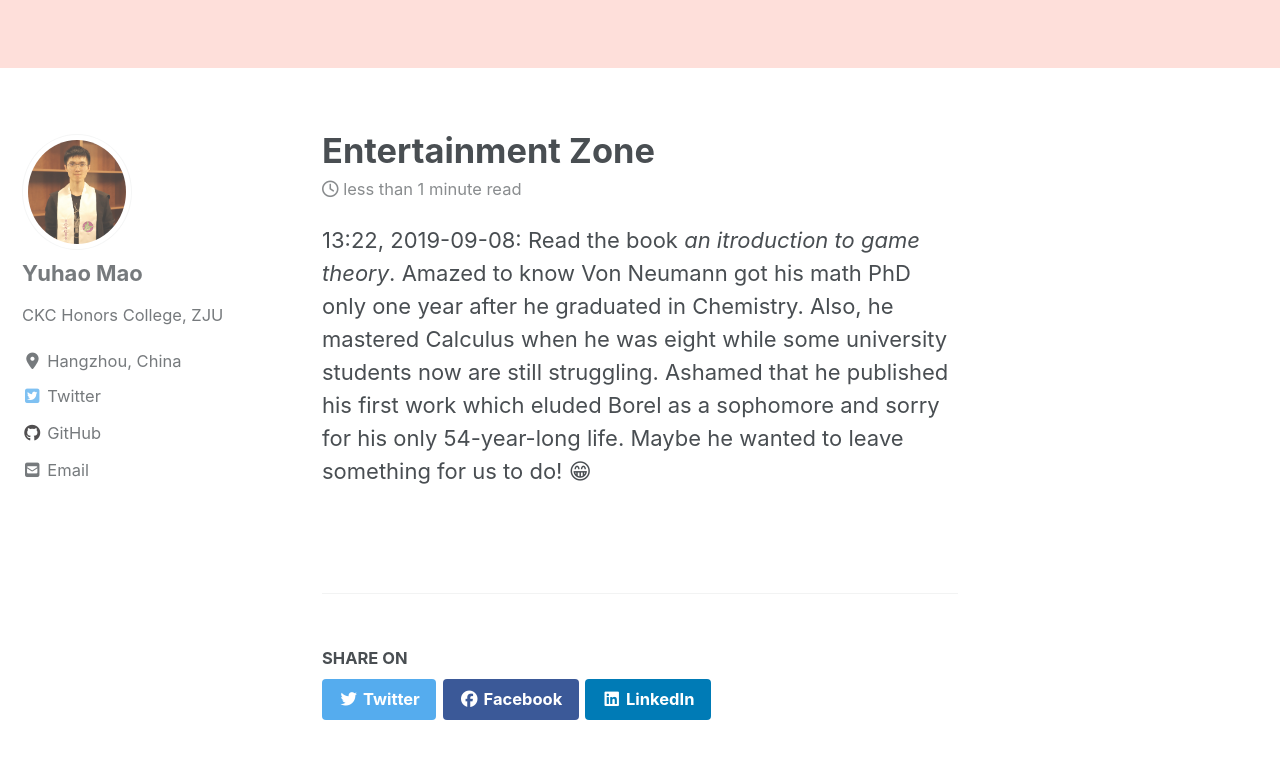
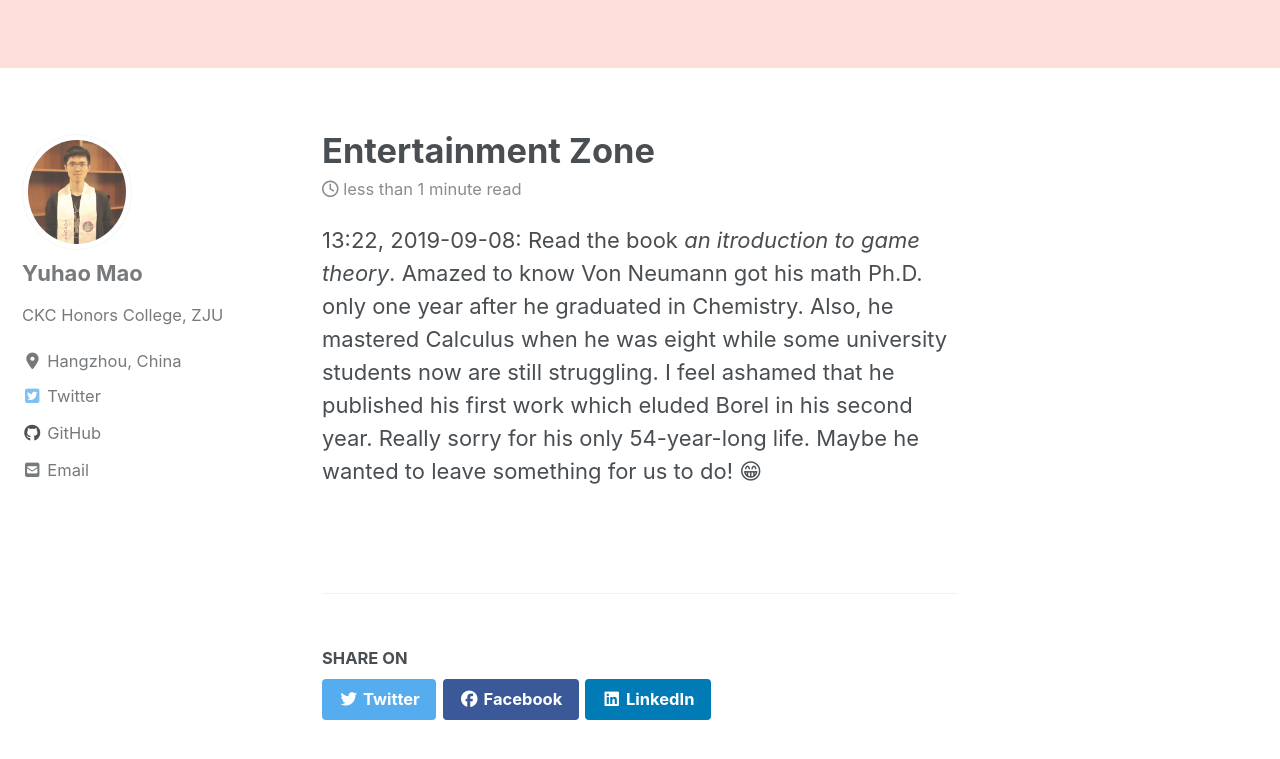
Before and after one commit to AlgebraLoveme/AlgebraLoveme.github.io, a Jekyll site: the page built from _pages/Entertainment.md, in a window 1280 px wide and 900 px high, scrolled down 981 px. Shown: the top 759 px of the window. Built offline with Jekyll 4.4.1, drawn with Linux system fonts in a browser that asks for light colours; cached includes are drawn as plain includes; nearby versions of some CDN libraries; emoji names are drawn with the system emoji font.

Commit message:
Update Entertainment.md

```diff
--- a/_pages/Entertainment.md
+++ b/_pages/Entertainment.md
@@ -6,4 +6,4 @@
     image: "/imgs/surfboard.jpg"
 ---
 
-13:22, 2019-09-08: Read the book *an itroduction to game theory*. Amazed to know Von Neumann got his math PhD only one year after he graduated in Chemistry. Also, he mastered Calculus when he was eight while some university students now are still struggling. Ashamed that he published his first work which eluded Borel as a sophomore and sorry for his only 54-year-long life. Maybe he wanted to leave something for us to do! :grin:
+13:22, 2019-09-08: Read the book *an itroduction to game theory*. Amazed to know Von Neumann got his math Ph.D. only one year after he graduated in Chemistry. Also, he mastered Calculus when he was eight while some university students now are still struggling. I feel ashamed that he published his first work which eluded Borel in his second year. Really sorry for his only 54-year-long life. Maybe he wanted to leave something for us to do! :grin:
```
